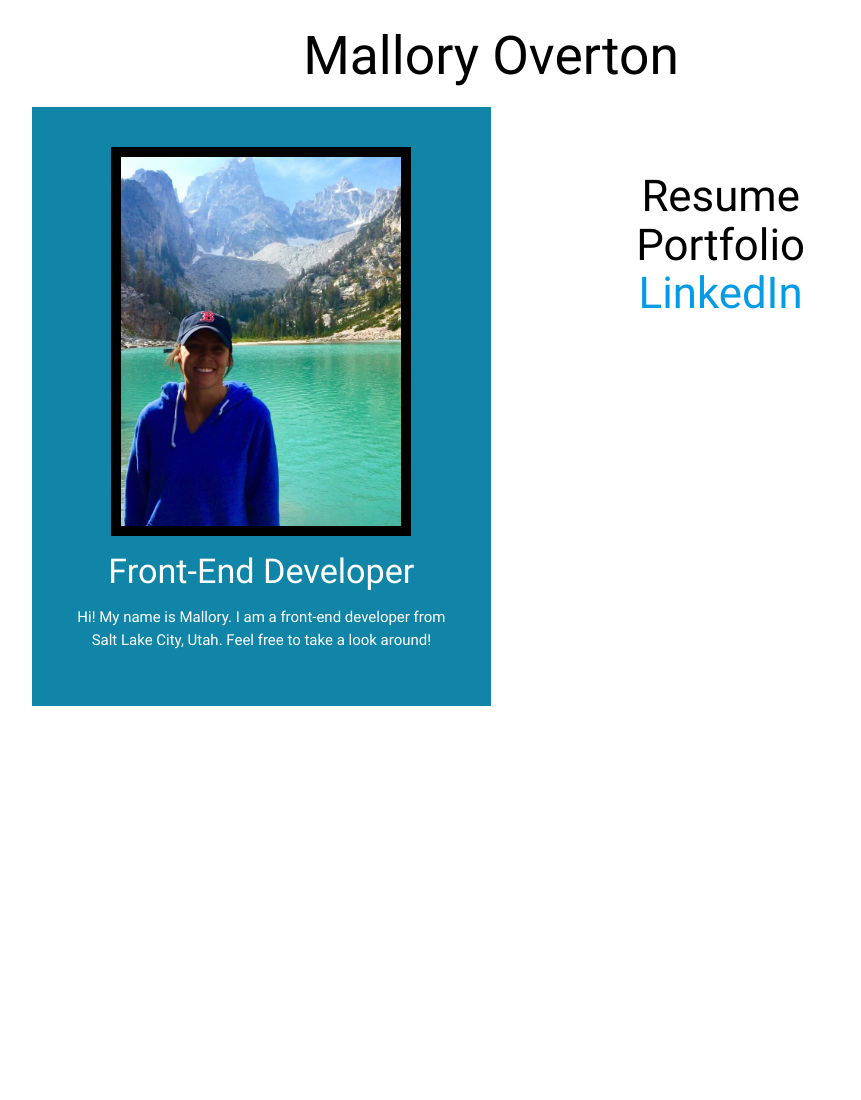
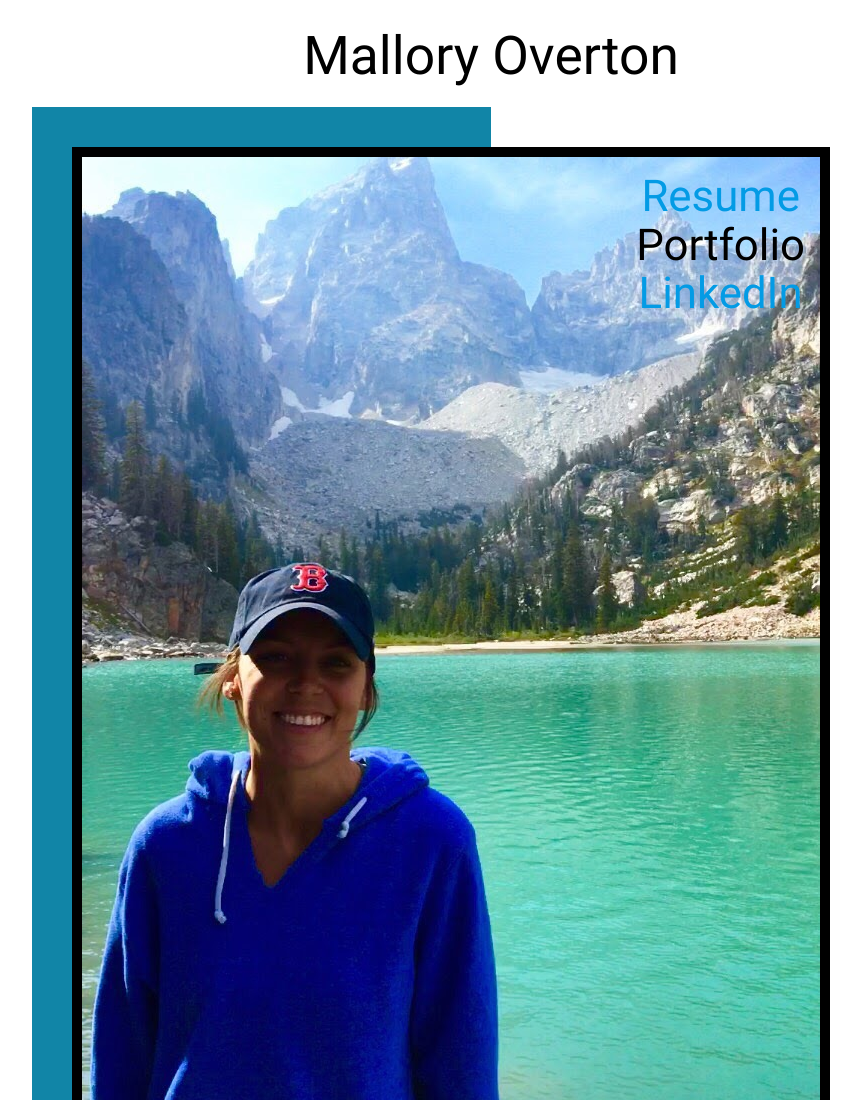
Before and after one commit to moverton3/moverton3.github.io, a plain HTML site: page index.html in a window 1280 px wide. Shown: the top 1100 px of the page, without its empty margins (149-1010 px from the left). Before the commit the page ends 800 px from the top, so only its background shows below. Drawn offline with nearby package versions, Linux system fonts and the light colour scheme.

Commit message:
changes to styling

```diff
--- a/index.html
+++ b/index.html
@@ -25,8 +25,7 @@
         <h3>
         <ul>
           <li>
-            Resume <br />
-            <link><a href="styles/docs/MalloryOvertonResume.docx"></a></link>
+            <link><a href="/styles/docs/MalloryOvertonResume.pdf">Resume</a></link>
           </li>
           <li>
             Portfolio
--- a/styles/stylesheet.css
+++ b/styles/stylesheet.css
@@ -8,6 +8,7 @@ html {
 }
 
 #malpond {
+  border-radius: 50%
   width: 300px;
   border: solid 10px black;
 }
```
Also changed, not shown: 1 other file.
